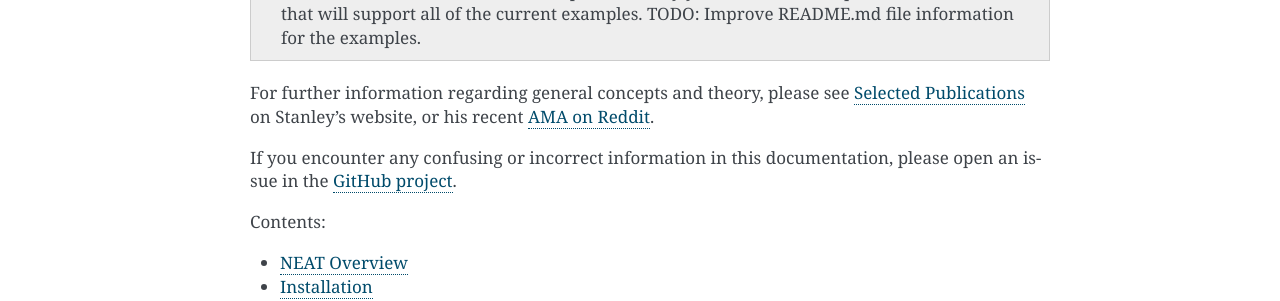
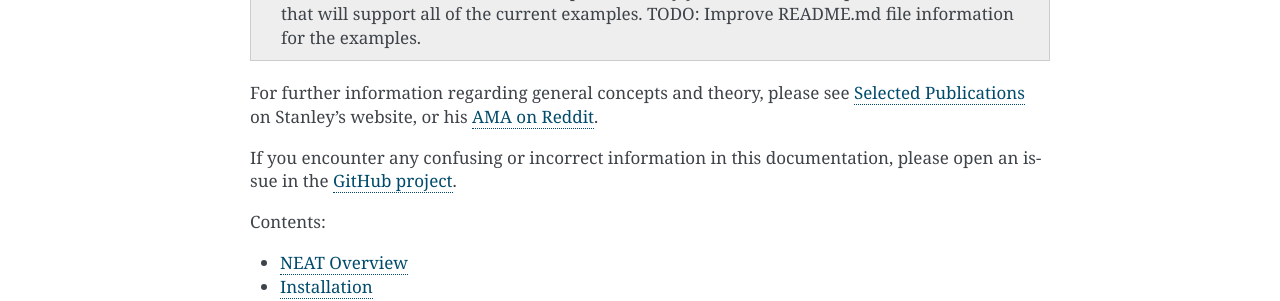
Before and after one commit to CodeReclaimers/neat-python, a Sphinx documentation site: the page built from docs/index.rst, in a window 1280 px wide and 900 px high, scrolled down 300 px. Shown: the part 155-456 px from the top of the window. Built offline with Sphinx 7.4.7, drawn with Linux system fonts in a browser that asks for light colours.

Commit message:
Minor doc tweak.

```diff
--- a/docs/index.rst
+++ b/docs/index.rst
@@ -14,7 +14,7 @@ Many thanks to the original authors of this implementation, Cesar Gomes Miguel,
   TODO: Improve README.md file information for the examples.
 
 For further information regarding general concepts and theory, please see `Selected Publications
-<http://www.cs.ucf.edu/~kstanley/#publications>`_ on Stanley's website, or his recent `AMA on Reddit
+<http://www.cs.ucf.edu/~kstanley/#publications>`_ on Stanley's website, or his `AMA on Reddit
 <https://www.reddit.com/r/IAmA/comments/3xqcrk/im_ken_stanley_artificial_intelligence_professor>`_.
 
 If you encounter any confusing or incorrect information in this documentation, please open an issue in the `GitHub project
```
